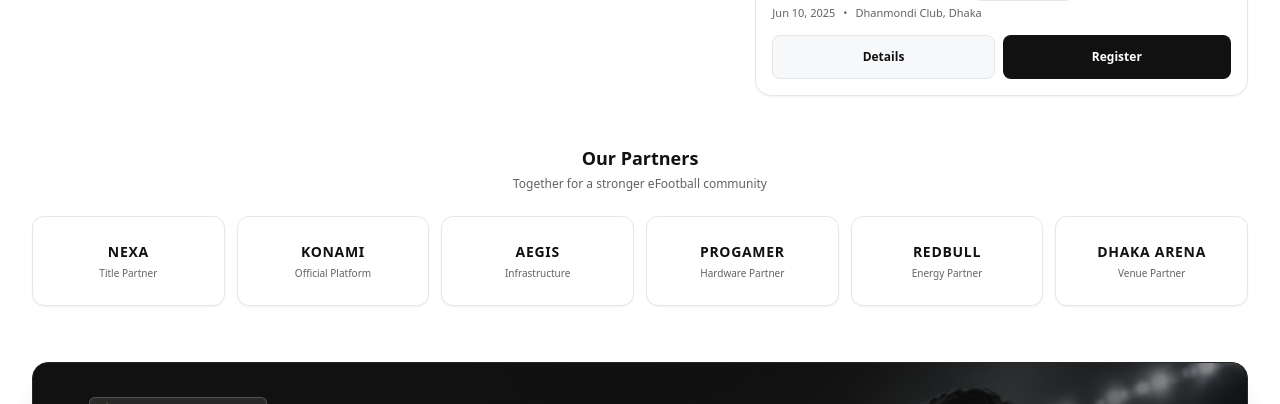
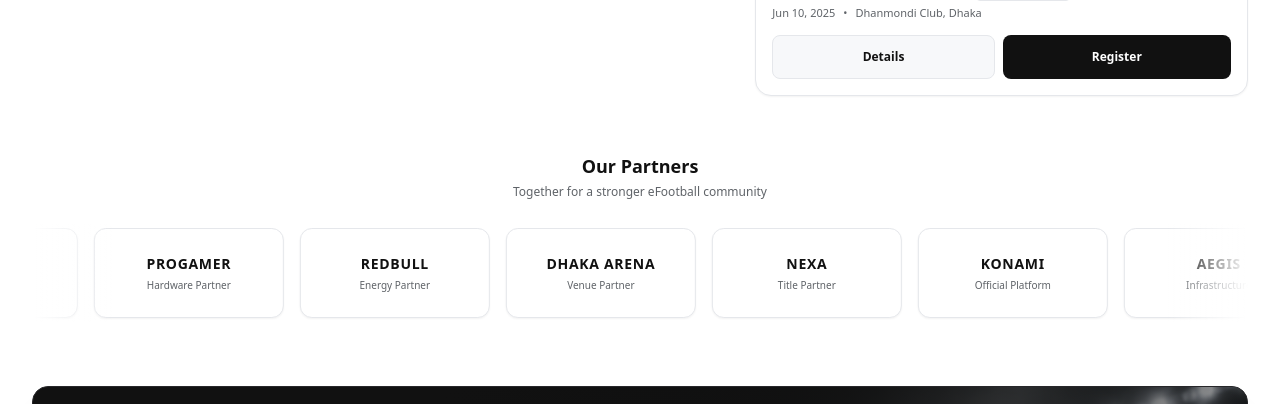
Before and after one commit to EasinArafatDeveloper/efootball-tournaments, a Next.js app: page / in a window 1280 px wide. Shown: the part 2840-3244 px from the top of the page. Built offline with nearby package versions, Linux system fonts and the light colour scheme; no server answers.

Commit message:
feat(partners): add smooth infinite right-to-left looping marquee with hover pause and fade masks

```diff
--- a/src/app/globals.css
+++ b/src/app/globals.css
@@ -118,3 +118,23 @@
   bottom: 0;
   padding-bottom: env(safe-area-inset-bottom, 0px);
 }
+
+/* Infinite Marquee Looping Animation */
+@keyframes marquee-loop {
+  0% {
+    transform: translateX(0%);
+  }
+  100% {
+    transform: translateX(-50%);
+  }
+}
+
+.animate-marquee {
+  display: flex;
+  width: max-content;
+  animation: marquee-loop 28s linear infinite;
+}
+
+.animate-marquee:hover {
+  animation-play-state: paused;
+}
--- a/src/components/home/PartnersSection.tsx
+++ b/src/components/home/PartnersSection.tsx
@@ -6,8 +6,11 @@
 export function PartnersSection() {
   const { partners } = homepageData;
 
+  // Duplicate items to ensure a perfectly seamless loop
+  const marqueePartners = [...partners, ...partners, ...partners, ...partners];
+
   return (
-    <section className="w-full py-6">
+    <section className="w-full py-8 overflow-hidden">
       <div className="max-w-[1400px] mx-auto px-4 sm:px-6 lg:px-8">
 
         {/* Section Header */}
@@ -20,12 +23,18 @@
           </p>
         </div>
 
-        {/* Horizontal Logo Cards Grid */}
-        <div className="grid grid-cols-2 sm:grid-cols-3 lg:grid-cols-6 gap-3">
-          {partners.map((partner: PartnerItem, idx: number) => (
+        {/* Infinite Looping Marquee Track */}
+        <div className="relative w-full overflow-hidden">
+          {/* Left & Right Smooth Fade Gradients */}
+          <div className="pointer-events-none absolute left-0 top-0 bottom-0 w-12 sm:w-20 bg-gradient-to-r from-white to-transparent z-10" />
+          <div className="pointer-events-none absolute right-0 top-0 bottom-0 w-12 sm:w-20 bg-gradient-to-l from-white to-transparent z-10" />
+
+          {/* Scrolling Marquee Container */}
+          <div className="animate-marquee flex items-center space-x-3 sm:space-x-4 py-1">
+            {marqueePartners.map((partner: PartnerItem, idx: number) => (
               <div
                 key={idx}
-              className="bg-[#FFFFFF] border border-[#E5E7EB] hover:border-[#111111] rounded-xl p-4 flex flex-col items-center justify-center text-center transition-all shadow-sm hover:shadow-md group min-h-[90px]"
+                className="w-[160px] sm:w-[190px] h-[85px] sm:h-[90px] shrink-0 bg-[#FFFFFF] border border-[#E5E7EB] hover:border-[#111111] rounded-xl px-4 py-3 flex flex-col items-center justify-center text-center transition-all shadow-sm hover:shadow-md group select-none cursor-pointer"
               >
                 <span className="font-black text-xs sm:text-sm tracking-wider text-[#111111] group-hover:text-[#C79A3B] transition-colors">
                   {partner.logo}
@@ -36,6 +45,7 @@
               </div>
             ))}
           </div>
+        </div>
 
       </div>
     </section>
```
Lines whose indentation alone changed are shown as unchanged.
